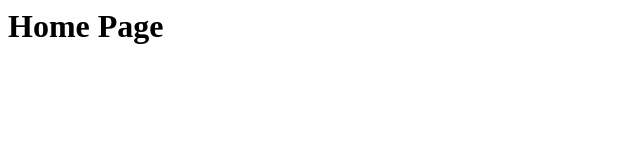
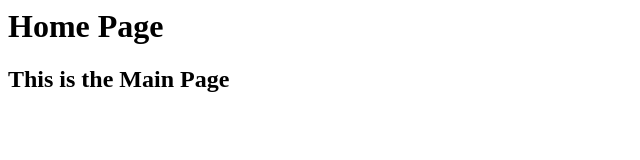
Before and after one commit to amrabdalfatah/test-github, a plain HTML site: page index.html in a window 1280 px wide. Shown: the whole page, without its empty margins (0-640 px from the left). Drawn offline with Linux system fonts and the light colour scheme.

Commit message:
Edit Index.html

```diff
--- a/index.html
+++ b/index.html
@@ -1 +1,2 @@
 <h1>Home Page</h1>
+<h2>This is the Main Page</h2>
```
